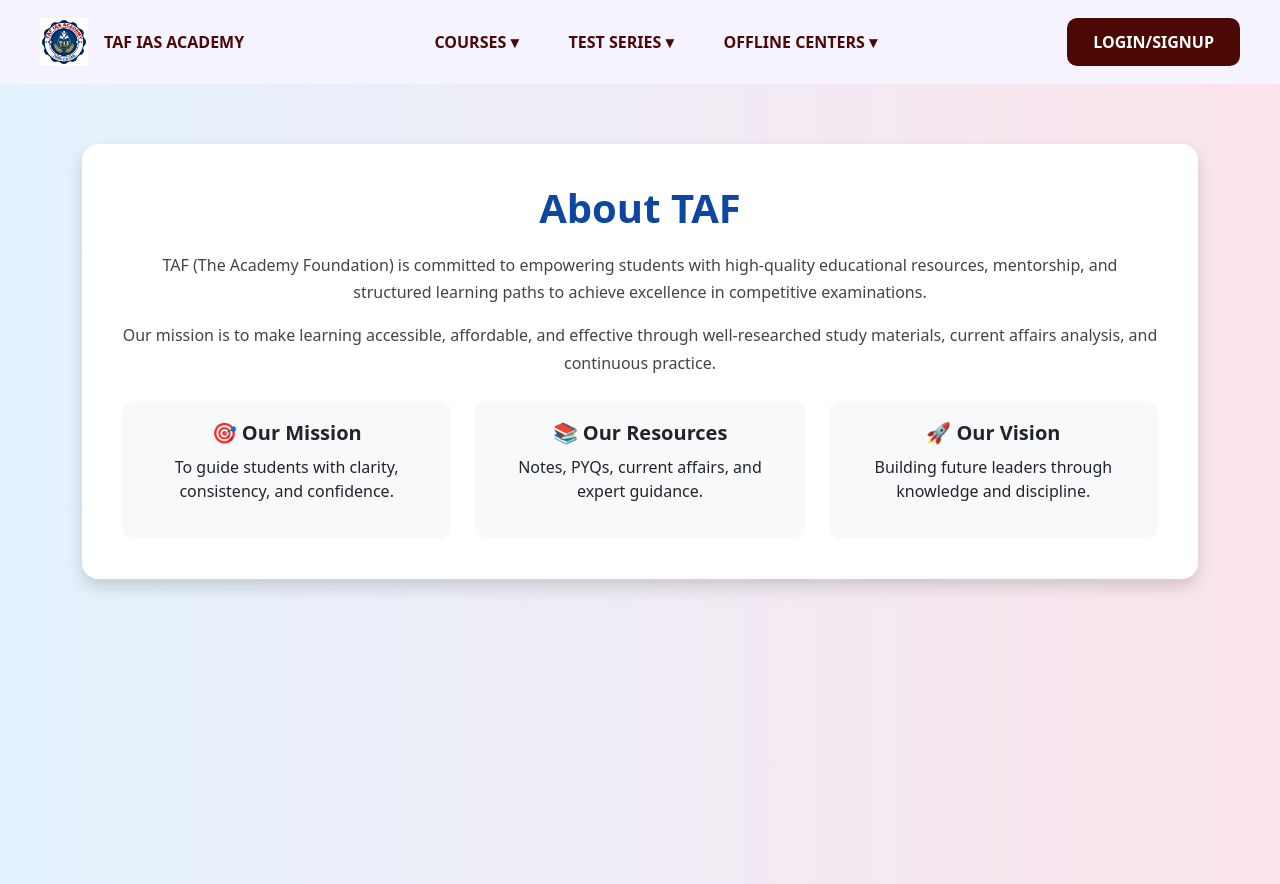
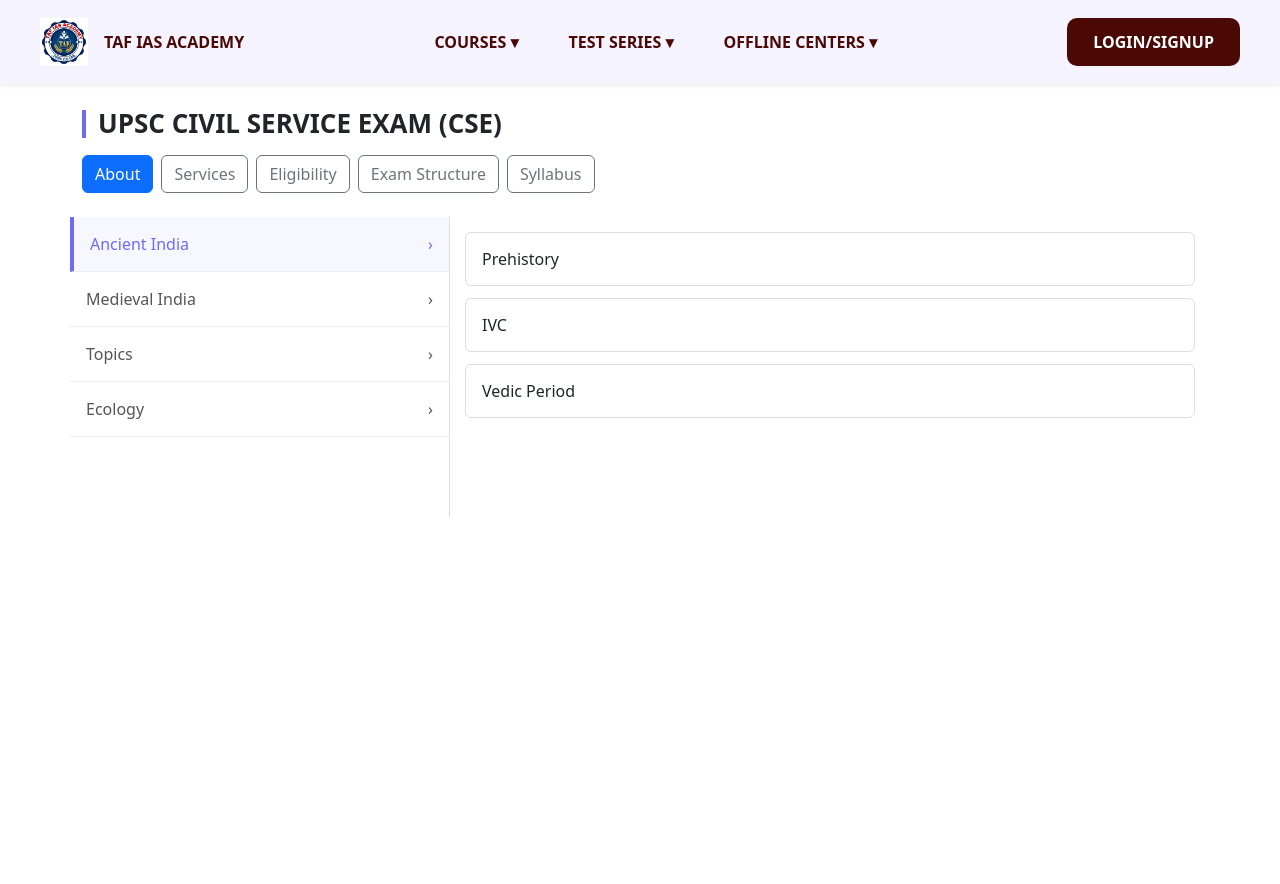
Before and after one commit to Navin-15/TAFUPSC, a React (Vite) app in the folder client/: page /about-us in a window 1280 px wide. After the commit the page ends 800 px from the top, so only its background shows below. Built offline with nearby package versions, Linux system fonts and the light colour scheme.

Commit message:
sixteenth commit

```diff
--- a/client/src/App.css
+++ b/client/src/App.css
@@ -4,6 +4,10 @@
   padding: 2rem;
   text-align: center;
 } */
+
+*::-webkit-scrollbar {
+  display: none;
+}
 
 /* .logo {
   height: 6em;
--- a/client/src/App.jsx
+++ b/client/src/App.jsx
@@ -30,6 +30,7 @@
 import { Routes, Route } from "react-router-dom";
 import Home from "./Pages/Home";
 import AboutUs from "./Pages/AboutUs";
+import './App.css'
 
 function App() {
   return (
--- a/client/src/Pages/AboutUs.css
+++ b/client/src/Pages/AboutUs.css
@@ -1,4 +1,4 @@
-.about-page {
+/* .about-page {
   background: linear-gradient(to right, #e3f2fd, #fce4ec);
   min-height: 100vh;
   padding: 60px 0;
@@ -40,4 +40,115 @@
 .info-box h5 {
   font-weight: 600;
   margin-bottom: 10px;
+} */
+
+
+/* Title */
+.syllabus-title {
+  font-size: 26px;
+  font-weight: 600;
+  display: flex;
+  align-items: center;
+  gap: 12px;
 }
+
+.title-bar {
+  width: 4px;
+  height: 28px;
+  background: #6f6af8;
+}
+
+/* 🔥 Horizontal Tabs Scroll */
+.tabs-scroll-wrapper {
+  overflow-x: auto;
+  overflow-y: hidden;
+  white-space: nowrap;
+  -webkit-overflow-scrolling: touch;
+  scrollbar-width: none; /* Firefox */
+}
+
+.tabs-scroll-wrapper::-webkit-scrollbar {
+  display: none; /* Chrome, Safari */
+}
+
+.tabs-scroll {
+  flex-wrap: nowrap;
+}
+
+.tab-btn {
+  white-space: nowrap;
+  border-radius: 6px;
+  font-weight: 500;
+}
+
+/* Left Menu */
+.left-menu {
+  border-right: 1px solid #ddd;
+}
+
+.left-menu-item {
+  padding: 15px 16px;
+  border-bottom: 1px solid #eee;
+  cursor: pointer;
+  display: flex;
+  justify-content: space-between;
+  font-weight: 500;
+  color: #555;
+}
+
+.left-menu-item.active {
+  color: #6f6af8;
+  background: #f7f7ff;
+  border-left: 4px solid #6f6af8;
+}
+
+/* Right Content */
+.right-content {
+  padding: 15px;
+}
+
+.content-card {
+  border: 1px solid #ddd;
+  border-radius: 6px;
+  padding: 14px 16px;
+  margin-bottom: 12px;
+}
+
+/* Mobile */
+@media (max-width: 767px) {
+  .left-menu {
+    border-right: none;
+    border-bottom: 1px solid #ddd;
+  }
+
+  .left-menu-item {
+    border-left: none !important;
+  }
+
+  .syllabus-title {
+    font-size: 22px;
+  }
+}
+
+
+
+/* 🔥 Prevent layout jump */
+.right-content {
+  min-height: 300px; /* stabilizes height */
+}
+
+/* 🔥 Smooth fade instead of flash */
+.fade-content {
+  animation: fadeIn 0.25s ease-in-out;
+}
+
+@keyframes fadeIn {
+  from {
+    opacity: 0;
+    transform: translateY(4px);
+  }
+  to {
+    opacity: 1;
+    transform: translateY(0);
+  }
+}
--- a/client/src/Pages/AboutUs.jsx
+++ b/client/src/Pages/AboutUs.jsx
@@ -1,55 +1,171 @@
-import React from "react";
+// import React from "react";
+// import "./AboutUs.css";
+// import TopBar from "../components/Topbar";
+// import "bootstrap/dist/css/bootstrap.min.css";
+
+// const AboutUs = () => {
+//   return (
+
+//     <>
+
+//     <TopBar/>
+
+//       <div className="about-page">
+//       <div className="container">
+//         <div className="about-card shadow">
+//           <h1 className="about-title">About TAF</h1>
+
+//           <p className="about-text">
+//             TAF (The Academy Foundation) is committed to empowering students with
+//             high-quality educational resources, mentorship, and structured
+//             learning paths to achieve excellence in competitive examinations.
+//           </p>
+
+//           <p className="about-text">
+//             Our mission is to make learning accessible, affordable, and effective
+//             through well-researched study materials, current affairs analysis,
+//             and continuous practice.
+//           </p>
+
+//           <div className="row mt-4">
+//             <div className="col-md-4">
+//               <div className="info-box">
+//                 <h5>🎯 Our Mission</h5>
+//                 <p>To guide students with clarity, consistency, and confidence.</p>
+//               </div>
+//             </div>
+
+//             <div className="col-md-4">
+//               <div className="info-box">
+//                 <h5>📚 Our Resources</h5>
+//                 <p>Notes, PYQs, current affairs, and expert guidance.</p>
+//               </div>
+//             </div>
+
+//             <div className="col-md-4">
+//               <div className="info-box">
+//                 <h5>🚀 Our Vision</h5>
+//                 <p>Building future leaders through knowledge and discipline.</p>
+//               </div>
+//             </div>
+//           </div>
+
+//         </div>
+//       </div>
+//     </div>
+//     </>
+//   );
+// };
+
+// export default AboutUs;
+
+import React, { useState, useEffect, useMemo } from "react";
+import "bootstrap/dist/css/bootstrap.min.css";
 import "./AboutUs.css";
-import TopBar from "../components/Topbar";
-import "bootstrap/dist/css/bootstrap.min.css";
+import TopBar from "../components/TopBar";
 
-const AboutUs = () => {
+const syllabusData = {
+  About: {
+    "Ancient India": ["Prehistory", "IVC", "Vedic Period"],
+    "Medieval India": ["Delhi Sultanate", "Mughals"],
+    Topics: ["Integrity", "Aptitude", "Values"],
+    Ecology: ["Ecosystem", "Biodiversity"],
+  },
+  Services: {
+    Topics: ["Integrity", "Aptitude", "Values"],
+    Ecology: ["Ecosystem", "Biodiversity"],
+    Constitution: ["Preamble", "FRs"],
+  },
+  Eligibility: {
+    Basics: ["GDP", "Inflation"],
+    Ecology: ["Ecosystem", "Biodiversity"],
+    Constitution: ["Preamble", "FRs"],
+  },
+  "Exam Structure": {
+    Basics: ["GDP", "Inflation"],
+    Ecology: ["Ecosystem", "Biodiversity"],
+    Constitution: ["Preamble", "FRs"],
+  },
+  Syllabus: {
+    Ecology: ["Ecosystem", "Biodiversity"],
+    Basics: ["GDP", "Inflation"],
+    Constitution: ["Preamble", "FRs"],
+  },
+
+};
+
+const Syllabus = () => {
+  const tabs = useMemo(() => Object.keys(syllabusData), []);
+
+  const [activeTab, setActiveTab] = useState(tabs[0]);
+  const [activeLeftMenu, setActiveLeftMenu] = useState(
+    Object.keys(syllabusData[tabs[0]])[0]
+  );
+
+  /* ✅ Sync left menu smoothly */
+  useEffect(() => {
+    const firstMenu = Object.keys(syllabusData[activeTab])[0];
+    setActiveLeftMenu(firstMenu);
+  }, [activeTab]);
+
+  /* ✅ Memoize content to avoid flicker */
+  const rightContent = useMemo(() => {
+    return syllabusData[activeTab]?.[activeLeftMenu] || [];
+  }, [activeTab, activeLeftMenu]);
+
   return (
+    <>
+    <TopBar/>
+    <div className="container my-4 syllabus-wrapper">
+      {/* Title */}
+      <h2 className="syllabus-title mb-3">
+        <span className="title-bar"></span> UPSC CIVIL SERVICE EXAM (CSE)
+      </h2>
 
-    <>
+      {/* Horizontal Tabs */}
+      <div className="tabs-scroll-wrapper mb-4">
+        <div className="tabs-scroll d-flex">
+          {tabs.map((tab) => (
+            <button
+              key={tab}
+              className={`btn tab-btn me-2 ${
+                activeTab === tab
+                  ? "btn-primary"
+                  : "btn-outline-secondary"
+              }`}
+              onClick={() => setActiveTab(tab)}
+            >
+              {tab}
+            </button>
+          ))}
+        </div>
+      </div>
 
-    <TopBar/>
+      {/* Content */}
+      <div className="row syllabus-content">
+        {/* Left Menu */}
+        <div className="col-lg-4 col-md-5 col-12 left-menu p-0">
+          {Object.keys(syllabusData[activeTab]).map((menu) => (
+            <div
+              key={menu}
+              className={`left-menu-item ${
+                activeLeftMenu === menu ? "active" : ""
+              }`}
+              onClick={() => setActiveLeftMenu(menu)}
+            >
+              {menu}
+              <span className="arrow">›</span>
+            </div>
+          ))}
+        </div>
 
-      <div className="about-page">
-      <div className="container">
-        <div className="about-card shadow">
-          <h1 className="about-title">About TAF</h1>
-
-          <p className="about-text">
-            TAF (The Academy Foundation) is committed to empowering students with
-            high-quality educational resources, mentorship, and structured
-            learning paths to achieve excellence in competitive examinations.
-          </p>
-
-          <p className="about-text">
-            Our mission is to make learning accessible, affordable, and effective
-            through well-researched study materials, current affairs analysis,
-            and continuous practice.
-          </p>
-
-          <div className="row mt-4">
-            <div className="col-md-4">
-              <div className="info-box">
-                <h5>🎯 Our Mission</h5>
-                <p>To guide students with clarity, consistency, and confidence.</p>
-              </div>
+        {/* Right Content */}
+        <div className="col-lg-8 col-md-7 col-12 right-content fade-content">
+          {rightContent.map((item, index) => (
+            <div key={index} className="content-card">
+              {item}
             </div>
-
-            <div className="col-md-4">
-              <div className="info-box">
-                <h5>📚 Our Resources</h5>
-                <p>Notes, PYQs, current affairs, and expert guidance.</p>
-              </div>
-            </div>
-
-            <div className="col-md-4">
-              <div className="info-box">
-                <h5>🚀 Our Vision</h5>
-                <p>Building future leaders through knowledge and discipline.</p>
-              </div>
-            </div>
-          </div>
-
+          ))}
         </div>
       </div>
     </div>
@@ -57,4 +173,4 @@
   );
 };
 
-export default AboutUs;
+export default Syllabus;
--- a/client/src/Pages/Home.jsx
+++ b/client/src/Pages/Home.jsx
@@ -1,19 +1,18 @@
-import Topbar from "../components/Topbar";
+import Topbar from "../components/TopBar";
 import Slider from "../Slider/Slider";
 import FreeResource from "../free/FreeResource";
 import Batches from "../Batches/Batches";
 import Centers from "../Center/Centers";
-import Download from "../downlaod/Download";
 
 const Home = () => {
   return (
     <>
       <Topbar />
       <Slider />
-      <FreeResource />
       <Batches />
       <Centers />
-      <Download />
+      <FreeResource />
+
     </>
   );
 };
--- a/client/src/components/Topbar.jsx
+++ b/client/src/components/Topbar.jsx
@@ -416,7 +416,7 @@
 // Responsive TopBar
 
 import React, { useState } from "react";
-import "./Topbar.css";
+import "./TopBar.css";
 import logoImage from "../assets/taf-logo.jpg";
 
 const Topbar = () => {
```
